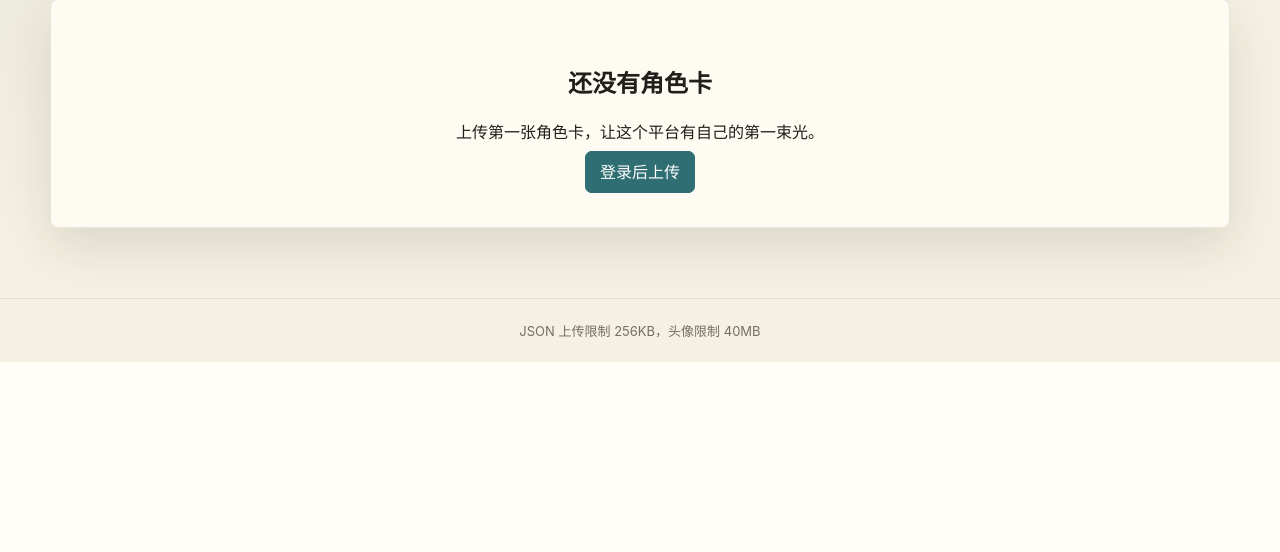
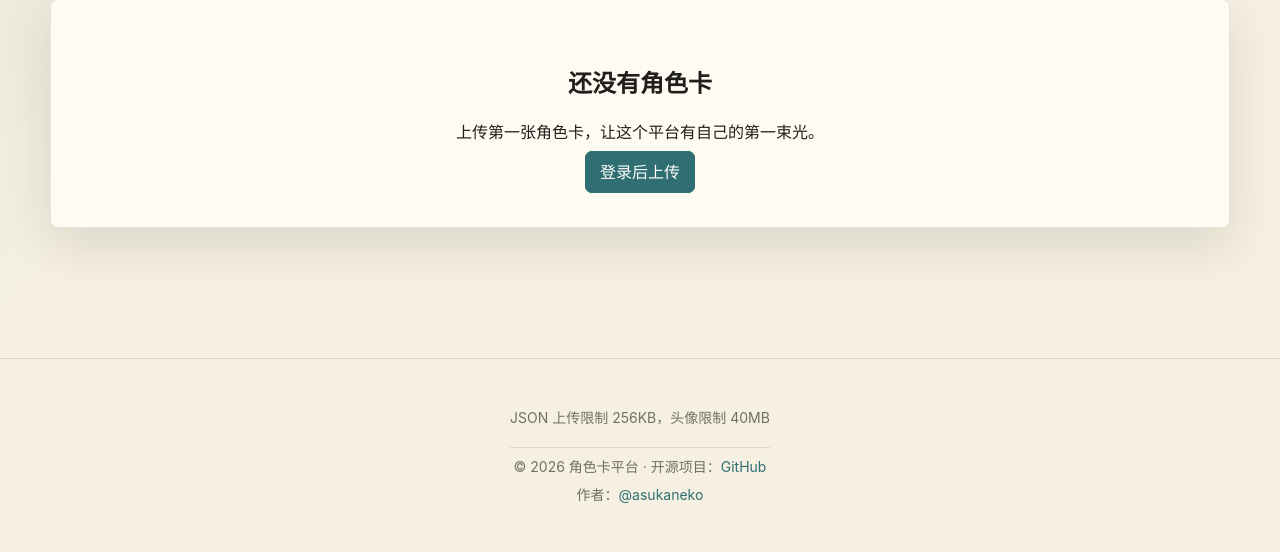
Before and after one commit to asukaneko/role_card_platform, a Flask app: page / in a window 1280 px wide. Shown: the part 579-1131 px from the top of the page. Before the commit the page ends 941 px from the top, so only its background shows below. Run offline with Flask 3, Linux system fonts and the light colour scheme; data that the repository does not hold is empty.

Commit message:
style(模板): 改进页脚样式和布局
添加页脚内容区块并应用新的CSS样式，包括版权信息和作者链接

```diff
--- a/static/css/style.css
+++ b/static/css/style.css
@@ -1538,6 +1538,43 @@ pre {
     font-size: 13px;
 }
 
+/* 页脚样式 */
+.site-footer {
+    margin-top: 60px;
+    padding: 40px 0;
+    border-top: 1px solid var(--line);
+    text-align: center;
+}
+
+.footer-content {
+    max-width: 1200px;
+    margin: 0 auto;
+    padding: 0 22px;
+}
+
+.site-footer p {
+    margin: 8px 0;
+    color: var(--muted);
+    font-size: 14px;
+}
+
+.footer-limits {
+    font-size: 13px;
+    color: var(--muted);
+    margin-bottom: 20px;
+    padding-bottom: 20px;
+    border-bottom: 1px solid var(--line);
+}
+
+.site-footer a {
+    color: var(--accent);
+    text-decoration: none;
+}
+
+.site-footer a:hover {
+    text-decoration: underline;
+}
+
 @media (max-width: 900px) {
     .site-header,
     .hero,
--- a/templates/base.html
+++ b/templates/base.html
@@ -61,8 +61,13 @@
     </main>
 
     <footer class="site-footer">
-        <span>JSON 上传限制 256KB，头像限制 40MB</span>
+        <div class="footer-content">
+            <p class="footer-limits">JSON 上传限制 256KB，头像限制 40MB</p>
+            <p>&copy; 2026 角色卡平台 · 开源项目：<a href="https://github.com/asukaneko/role_card_platform" target="_blank">GitHub</a></p>
+            <p>作者：<a href="https://github.com/asukaneko" target="_blank">@asukaneko</a></p>
+        </div>
     </footer>
+
     <script src="{{ url_for('asset_file', filename='static/js/main.js', _external=True) }}"></script>
 </body>
 </html>
```
